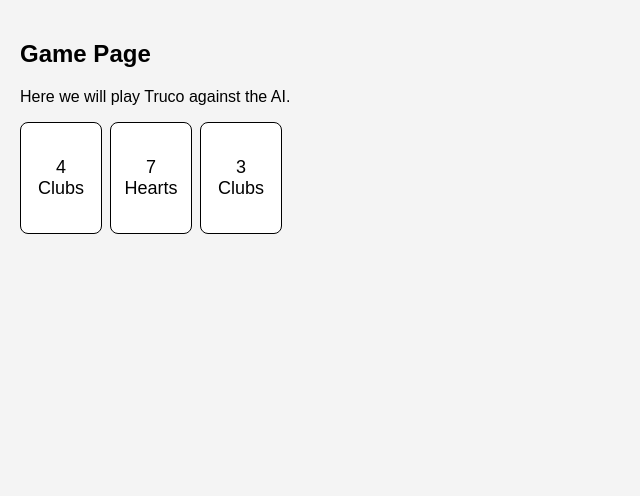
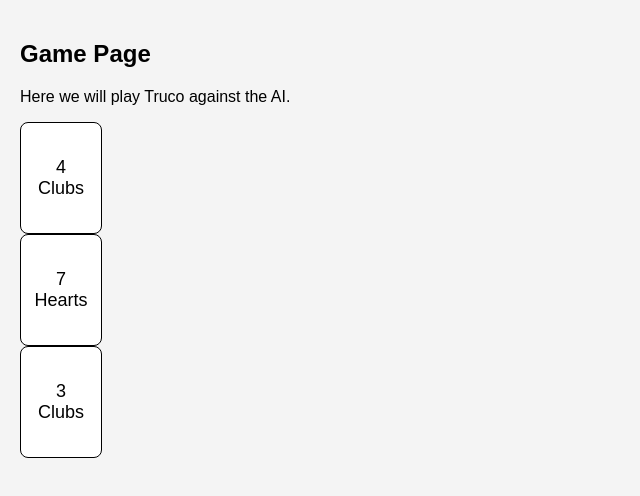
Before and after one commit to brunoslr/truco-front, a React (Vite) app: page /game in a window 1280 px wide. Shown: the top 496 px of the page, without its empty margins (0-640 px from the left). Built offline with nearby package versions, Linux system fonts and the light colour scheme.

Commit message:
Implement PlayerHand component with TailwindCSS styling

```diff
--- a/src/components/PlayerHand.tsx
+++ b/src/components/PlayerHand.tsx
@@ -1,6 +1,5 @@
 import React, { useState } from 'react';
 import Card from './Card';
-import styles from './Card.module.scss';
 
 interface CardProps {
   suit: string;
@@ -21,9 +20,9 @@
   };
 
   return (
-    <div className={direction === 'vertical' ? styles['player-hand-vertical'] : styles['player-hand-horizontal']}>
+    <div className={`flex ${direction === 'vertical' ? 'flex-col' : 'flex-row'} space-x-2`}>
       {cards.map((card, index) => (
-        <div key={index} onClick={() => playCard(index)}>
+        <div key={index} onClick={() => playCard(index)} className="cursor-pointer">
           <Card value={card.value} suit={card.suit} faceUp={faceUp} />
         </div>
       ))}
```
